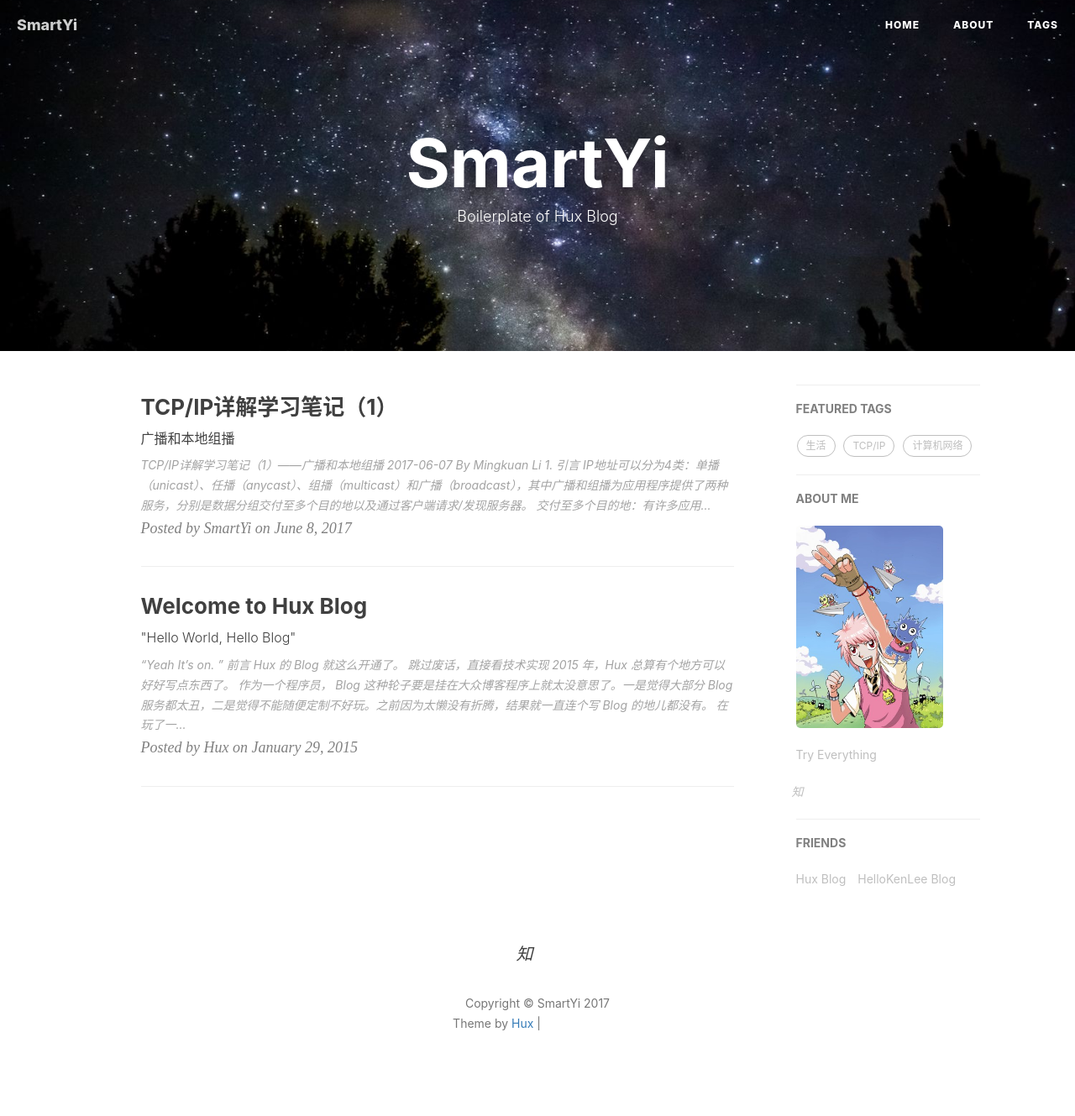
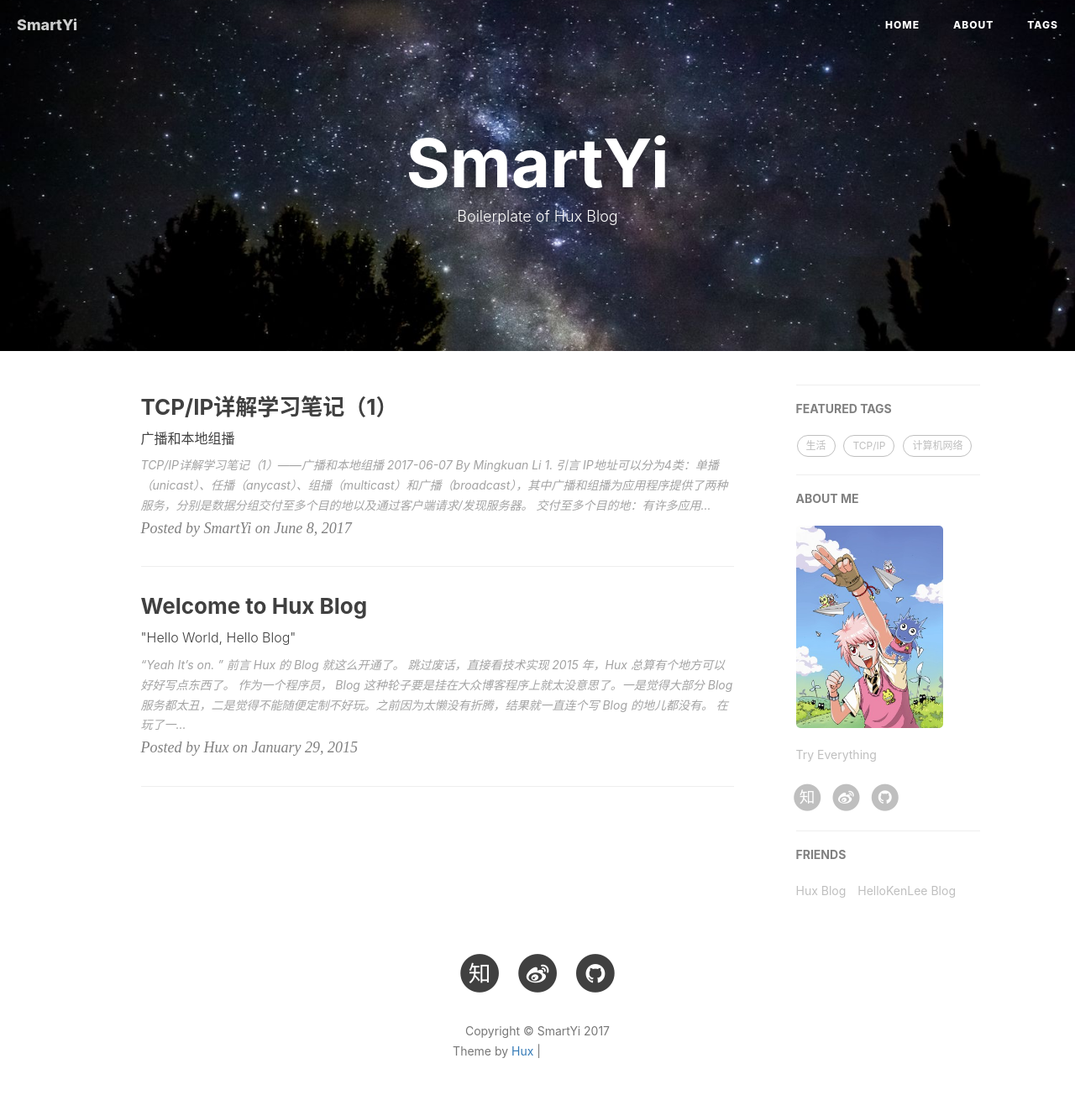
Before and after one commit to WideLee/widelee.github.io, a Jekyll site: the page built from index.html, in a window 1280 px wide. Shown: the whole page at 84% size. Built offline with Jekyll 4.4.1, drawn with Linux system fonts in a browser that asks for light colours; nearby versions of some CDN libraries; library files that are not in the unit come from our copies; the list of posts is cut into pages by our own code; before the commit the page ends 1296 px from its top, so only the background shows below that; grey boxes are pictures that could not be loaded.

Commit message:
update configuration

```diff
--- a/_includes/head.html
+++ b/_includes/head.html
@@ -24,7 +24,7 @@
     <!-- <link href="http://maxcdn.bootstrapcdn.com/font-awesome/4.3.0/css/font-awesome.min.css" rel="stylesheet" type="text/css"> -->
     <!-- Hux change font-awesome CDN to qiniu -->
     <!--link href="http://cdn.staticfile.org/font-awesome/4.2.0/css/font-awesome.min.css" rel="stylesheet" type="text/css"-->
-    <link href="{{ "/css/font-awesome.min.css" | prepend: site.baseurl }}">
+    <link rel="stylesheet" type="text/css" href="{{ "/css/font-awesome.min.css" | prepend: site.baseurl }}">
 
 
     <!-- Hux Delete, sad but pending in China
```
